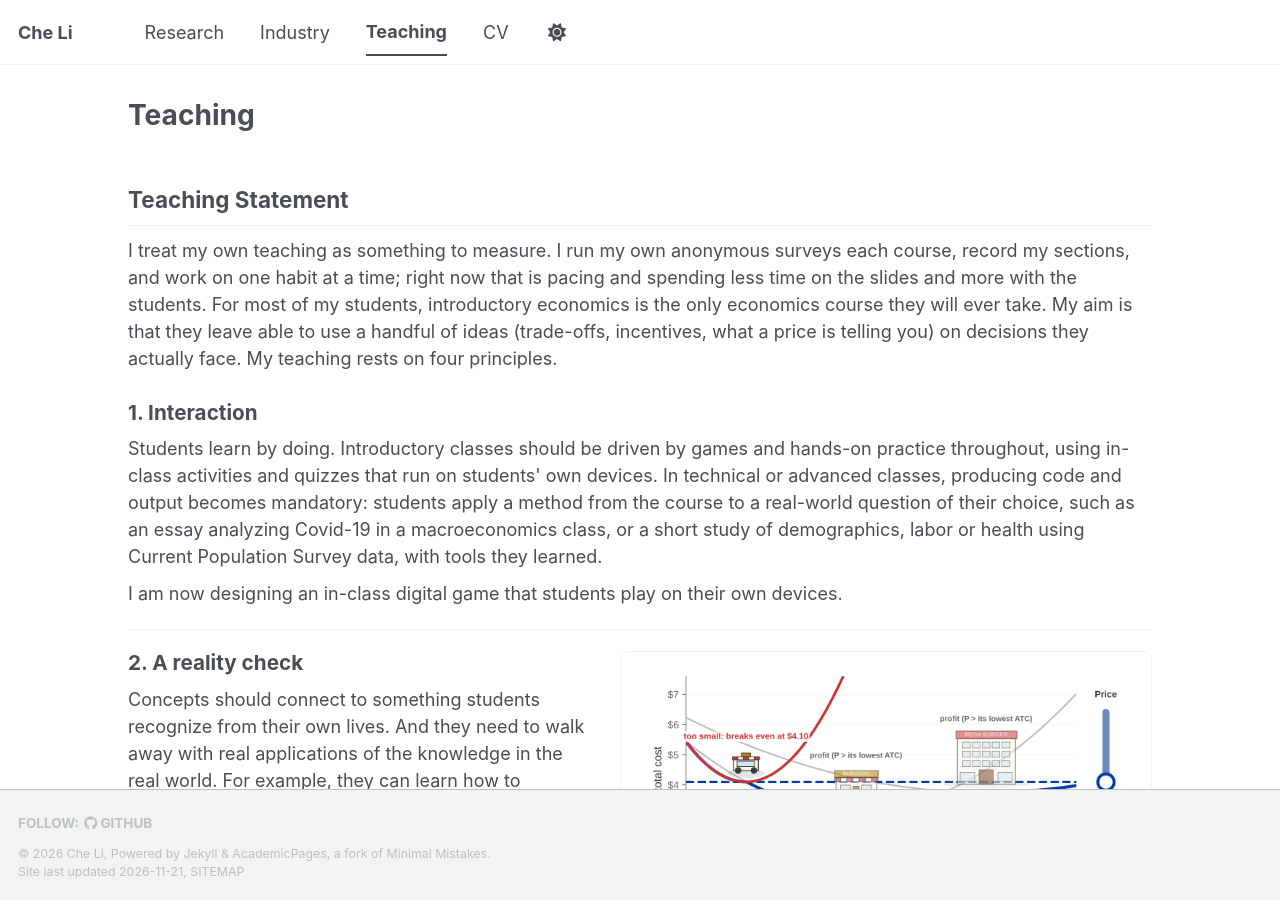
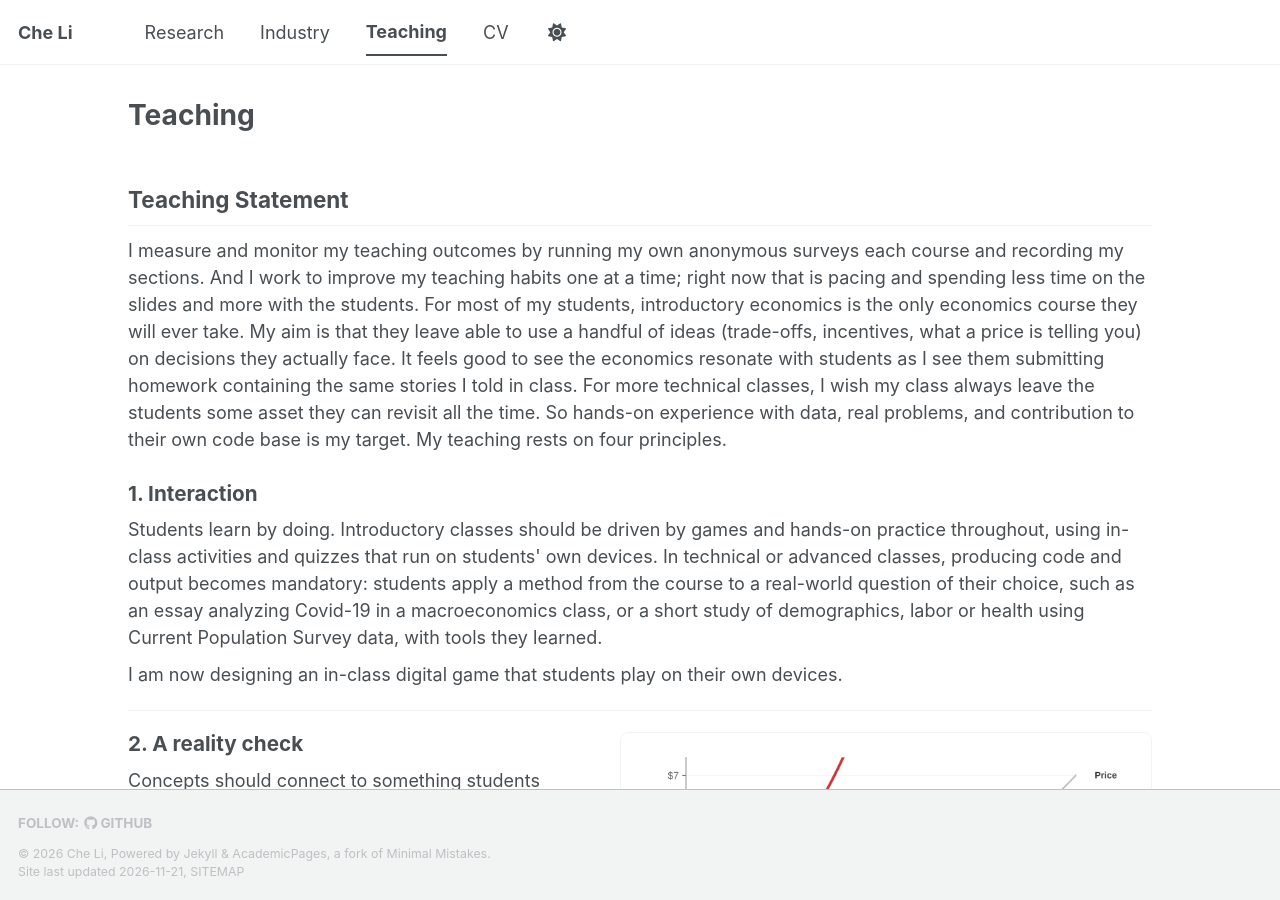
Before and after one commit to liche0907/Personal-Website, a Jekyll site: the page built from _pages/teaching.html, in a window 1280 px wide and 900 px high. Built offline with Jekyll 4.4.1, drawn with Linux system fonts in a browser that asks for light colours; a script bundle is joined from its source files by our own code; a style sheet for code colours, icons or effects is not loaded.

Commit message:
Teaching statement: revise the opening paragraph

```diff
--- a/_pages/teaching.html
+++ b/_pages/teaching.html
@@ -8,7 +8,7 @@ author_profile: false
 
 <section id="statement">
   <h2>Teaching Statement</h2>
-  <p class="lede">I treat my own teaching as something to measure. I run my own anonymous surveys each course, record my sections, and work on one habit at a time; right now that is pacing and spending less time on the slides and more with the students. For most of my students, introductory economics is the only economics course they will ever take. My aim is that they leave able to use a handful of ideas (trade-offs, incentives, what a price is telling you) on decisions they actually face. My teaching rests on four principles.</p>
+  <p class="lede">I measure and monitor my teaching outcomes by running my own anonymous surveys each course and recording my sections. And I work to improve my teaching habits one at a time; right now that is pacing and spending less time on the slides and more with the students. For most of my students, introductory economics is the only economics course they will ever take. My aim is that they leave able to use a handful of ideas (trade-offs, incentives, what a price is telling you) on decisions they actually face. It feels good to see the economics resonate with students as I see them submitting homework containing the same stories I told in class. For more technical classes, I wish my class always leave the students some asset they can revisit all the time. So hands-on experience with data, real problems, and contribution to their own code base is my target. My teaching rests on four principles.</p>
 </section>
 
 <section id="principles" aria-label="Four principles">
```
